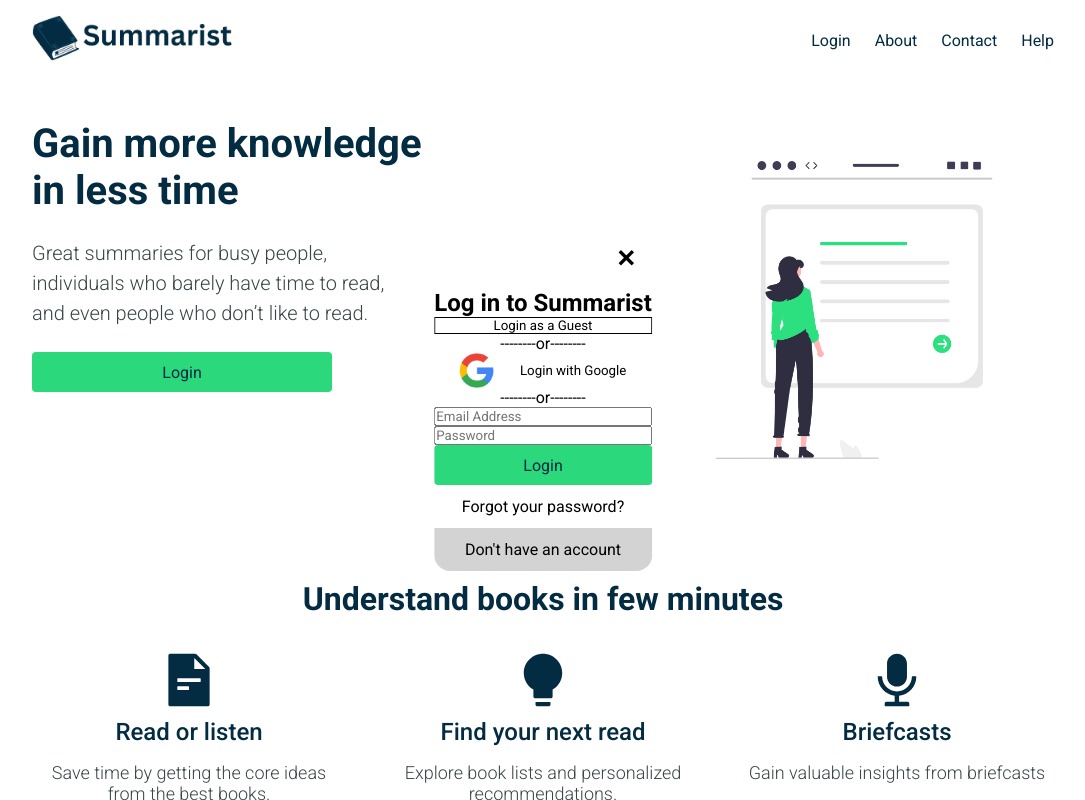
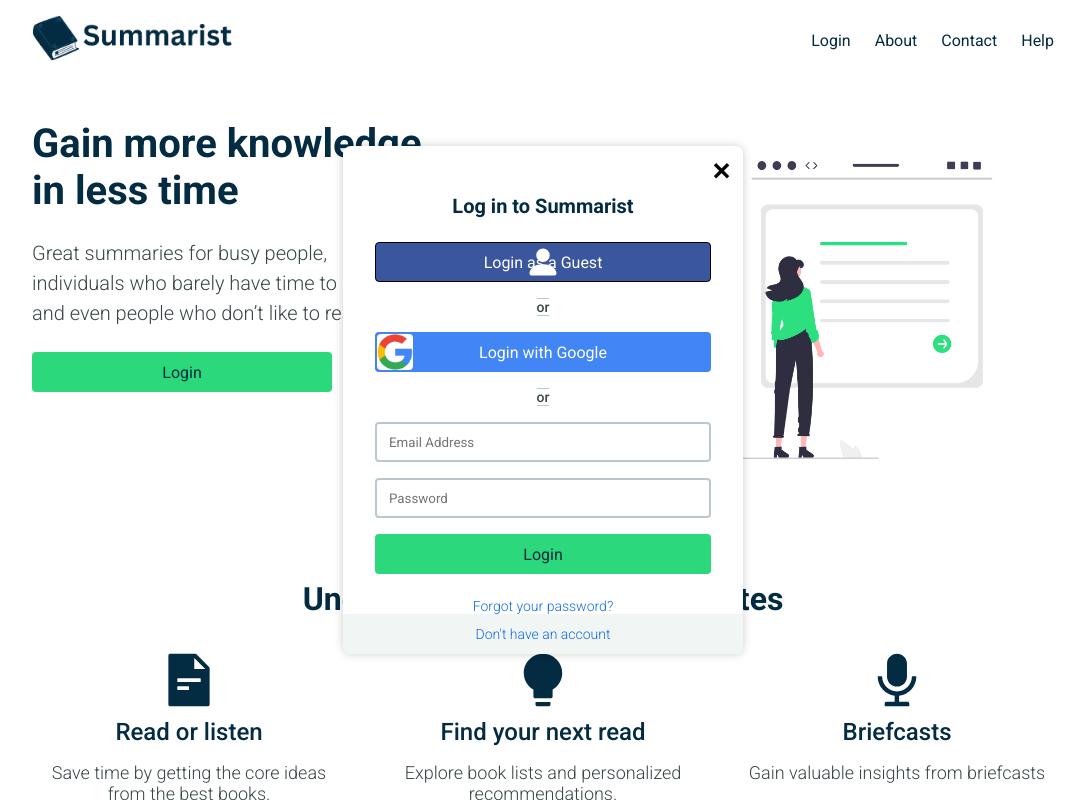
Before and after one commit to illwhip/summarist, a Next.js app: page / in a window 1280 px wide. Both pictures are taken after a click on the element "Login". Shown: the top 800 px of the page, without its empty margins (97-1182 px from the left). Built offline with nearby package versions, Linux system fonts and the light colour scheme.

Commit message:
added CSS for Login, Signup and password reset modals

```diff
--- a/app/components/login.js
+++ b/app/components/login.js
@@ -2,6 +2,7 @@
 
 import Image from 'next/image'
 import google from "@/app/assets/google.png"
+import { BsPersonFill } from "react-icons/bs"
 import { logIn } from '../firebase/helpers'
 import { useAppDispatch } from '../redux/hooks'
 import { closeModal, resetModal, registerModal } from '../redux/features/openLoginSlice'
@@ -14,48 +15,60 @@ export default function LoginModal() {
   return (
     <div className="login">
       <button className="close-btn" onClick={() => dispatch(closeModal())}>✕</button>
+      <div className="login--content">
         <h2>Log in to Summarist</h2>
         <button
-        className="guest-login"
-
+          className="btn guest-login"
+          // onClick={guestLogin}
         >
+          <BsPersonFill className="guest-icon"/>
           Login as a Guest
         </button>
         <div className="space">
-        <span>--------</span><p>or</p><span>--------</span>
+          <span className="space--text">or</span>
         </div>
         <button
-        className="google-login"
-
+          className="btn google-login"
+          // onClick={googleLogin}
         >
           <Image className="google-icon" src={google} alt="Google icon" />
           Login with Google
         </button>
         <div className="space">
-        <span>--------</span><p>or</p><span>--------</span>
+          <span className="space--text">or</span>
         </div>
+        <form className="login--info">
           <input
+            className="login--input"
             type="email"
             placeholder="Email Address"
           />
           <input
+            className="login--input"
             type="password"
             placeholder="Password"
           />
           <button
-        className="btn home__cta--btn"
+            className="btn"
             onClick={logIn}
           >
             Login
           </button>
-      <span className="login-text" onClick={() => dispatch(resetModal())}>Forgot your password?</span>
+        </form>
+      </div>
+      <div
+        className="login-text"
+        onClick={() => dispatch(resetModal())}
+      >
+          Forgot your password?
+      </div>
       <div className="login__base">
-        <span
+        <div
           className="login-text"
           onClick={() => dispatch(registerModal())}
         >
             Don't have an account
-        </span>
+        </div>
       </div>
     </div>
   )
--- a/app/components/resetPassword.js
+++ b/app/components/resetPassword.js
@@ -5,21 +5,26 @@ export default function ResetPassword() {
   const dispatch = useAppDispatch()
 
   return (
-    <div className="reset__password">
-      <button className="close__btn" onClick={() => dispatch(closeModal())}>✕</button>
+    <div className="login reset__password">
+      <button className="close-btn" onClick={() => dispatch(closeModal())}>✕</button>
+      <div className="login--content">
         <h2>Reset your password</h2>
+        <form className="login--info">
           <input
+            className="login--input"
             type="email"
             placeholder="Email address"
           />
           <button
-        className="btn home__cta--btn"
+            className="btn"
 
           >
             Send reset password link
           </button>
+        </form>
+      </div>
       <div className="login__base">
-        <span className="login-text" onClick={() => dispatch(openModal())}>Go to login</span>
+        <span className="login-text login-closer" onClick={() => dispatch(openModal())}>Go to login</span>
       </div>
     </div>
   )
--- a/app/components/signUp.js
+++ b/app/components/signUp.js
@@ -11,36 +11,42 @@ export default function SignUp() {
 
   return (
     <div className="login">
-      <button className="close__btn" onClick={() => dispatch(closeModal())}>✕</button>
+      <button className="close-btn" onClick={() => dispatch(closeModal())}>✕</button>
+      <div className="login--content">
         <h2>Sign up to Summarist</h2>
         <button
-        className="google-login"
-
+          className="btn google-login"
+          // onClick={googleLogin}
         >
-        <Image src={google} alt="Google icon" />
+          <Image className="google-icon" src={google} alt="Google icon" />
           Sign up with Google
         </button>
         <div className="space">
-        <span>--------</span><p>or</p><span>--------</span>
+          <span className="space--text">or</span>
         </div>
+        <form className="login--info">
           <input
+            className="login--input"
             value="email"
             type="email"
             placeholder="Email Address"
           />
           <input
+            className="login--input"
             value="password"
             type="password"
             placeholder="Password"
           />
           <button
-        className="btn home__cta--btn"
+            className="btn"
             onClick={register}
           >
             Sign up
           </button>
+        </form>
+      </div>
       <div className="login__base">
-        <span className="login-text" onClick={() => dispatch(openModal())}>Already have an account</span>
+        <span className="login-text login-closer" onClick={() => dispatch(openModal())}>Already have an account?</span>
       </div>
     </div>
   )
--- a/app/styles/login.css
+++ b/app/styles/login.css
@@ -1,8 +1,3 @@
-* {
-  padding: 0;
-  margin: 0;
-  box-sizing: border-box;
-}
 
 .login {
   position: absolute;
@@ -11,51 +6,152 @@
   transform: translate(-50%, -50%);
   display: flex;
   flex-direction: column;
-  background: white;
-  border-radius: 1rem;
+  justify-content: center;
+  align-items: center;
+  background-color: #fff;
+  border-radius: 8px;
   overflow: hidden;
+  min-width: 400px;
+  box-shadow: 0 0 10px rgba(0, 0, 0, 0.2);
+}
+
+.login--content {
+  width: 100%;
+  display: flex;
+  flex-direction: column;
+  align-items: center;
+  justify-content: center;
+  padding: 48px 32px 24px;
 }
 
 .close-btn {
-  text-align: end;
-  margin: 1rem;
+  position: absolute;
+  top: 12px;
+  right: 12px;
   font-weight: 700;
   font-size: 1.5rem;
+  transition: opacity .2s;
+}
+
+.close-btn:hover {
+  opacity: .5;
+}
+
+.login h2 {
+  text-align: center;
+  font-size: 20px;
+  font-weight: 700;
+  color: #032b41;
+  margin-bottom: 24px;
 }
 
 .guest-login {
   border: 1px solid black;
+  background-color: #3a579d;
+  color: #fff;
+  display: flex;
+  justify-content: center;
+  position: relative;
+}
+
+.guest-login:hover {
+  background-color: #25396b !important;
+}
+
+.guest-icon {
+  height: 36px;
+  width: 36px;
+  position: absolute;
+  left: 2;
 
 }
 
 .google-login {
   display: flex;
-  justify-content: space-evenly;
-  align-items: center;
-  text-align: center;
+  position: relative;
+  background-color: #4285f4;
+  color: #fff;
+  justify-content: center;
+}
+
+.google-login:hover {
+  background-color: #3367d6 !important;
 }
 
 .google-icon {
-  width: 35px;
-  height: auto;
+  width: 36px;
+  height: 36px;
+  border-radius: 4px;
+  background-color: #fff;
+  position: absolute;
+  left: 2px;
 
+}
+
+.login--info {
+  display: flex;
+  flex-direction: column;
+  justify-content: center;
+  align-items: center;
+  gap: 16px;
+  width: 100%;
+}
+
+.login--input {
+  width: 100%;
+  height: 40px;
+  border: 2px solid #bac8ce;
+  border-radius: 4px;
+  color: #394547;
+  padding: 0 12px;
 }
 
 .space {
   display: flex;
-  justify-content: center;
   align-items: center;
-  margin: 0 auto;
+  margin: 16px 0;
+}
+
+.space--text {
+  margin: 0 24px;
+  font-size: 14px;
+  color: #394547;
+  font-weight: 500;
+}
+
+.space--text::before,
+.space--text::after {
+  content: "";
+  display: block;
+  flex-grow: 1;
+  height: 1px;
+  background: #bac8ce;
 }
 
 .login-text {
   cursor: pointer;
   text-align: center;
-  padding: 0.75rem;
+  margin: 16 16;
+  width: fit-content;
+  font-size: 14px;
+  font-weight: 300;
+  color: #116be9;
 }
 
 .login__base {
-  background: lightgrey;
-  text-align: center;
-  padding: 0.75rem;
+  background: #f1f6f4;
+  display: flex;
+  justify-content: center;
+  align-items: center;
+  height: 40px;
+  width: 100%;
+  font-size: 16px;
 }
+
+.login__base:hover {
+  background-color: #e1e9e8;
+}
+
+.login-closer {
+  font-size: 16px;
+}
```
Lines whose indentation alone changed are shown as unchanged.
